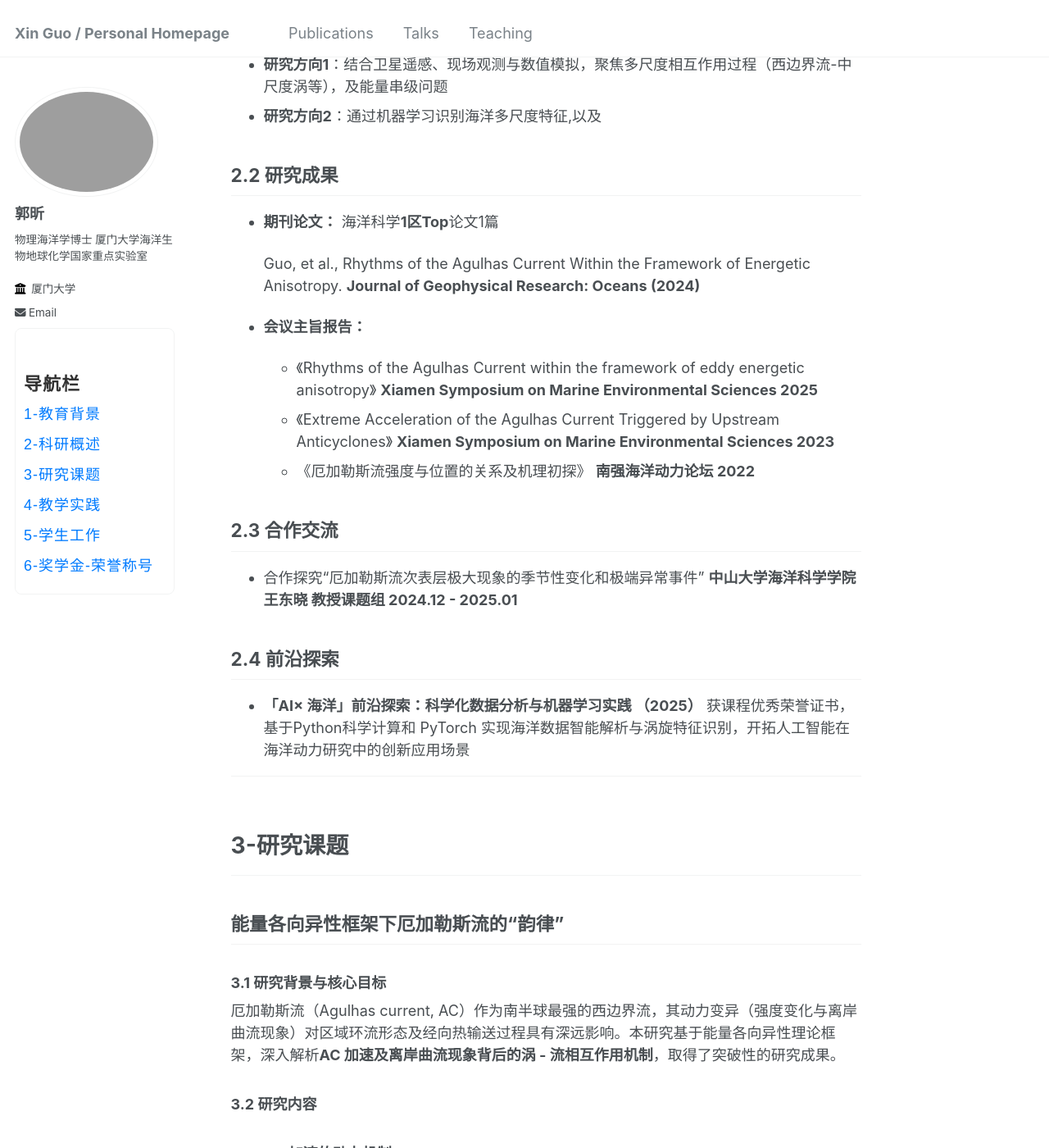
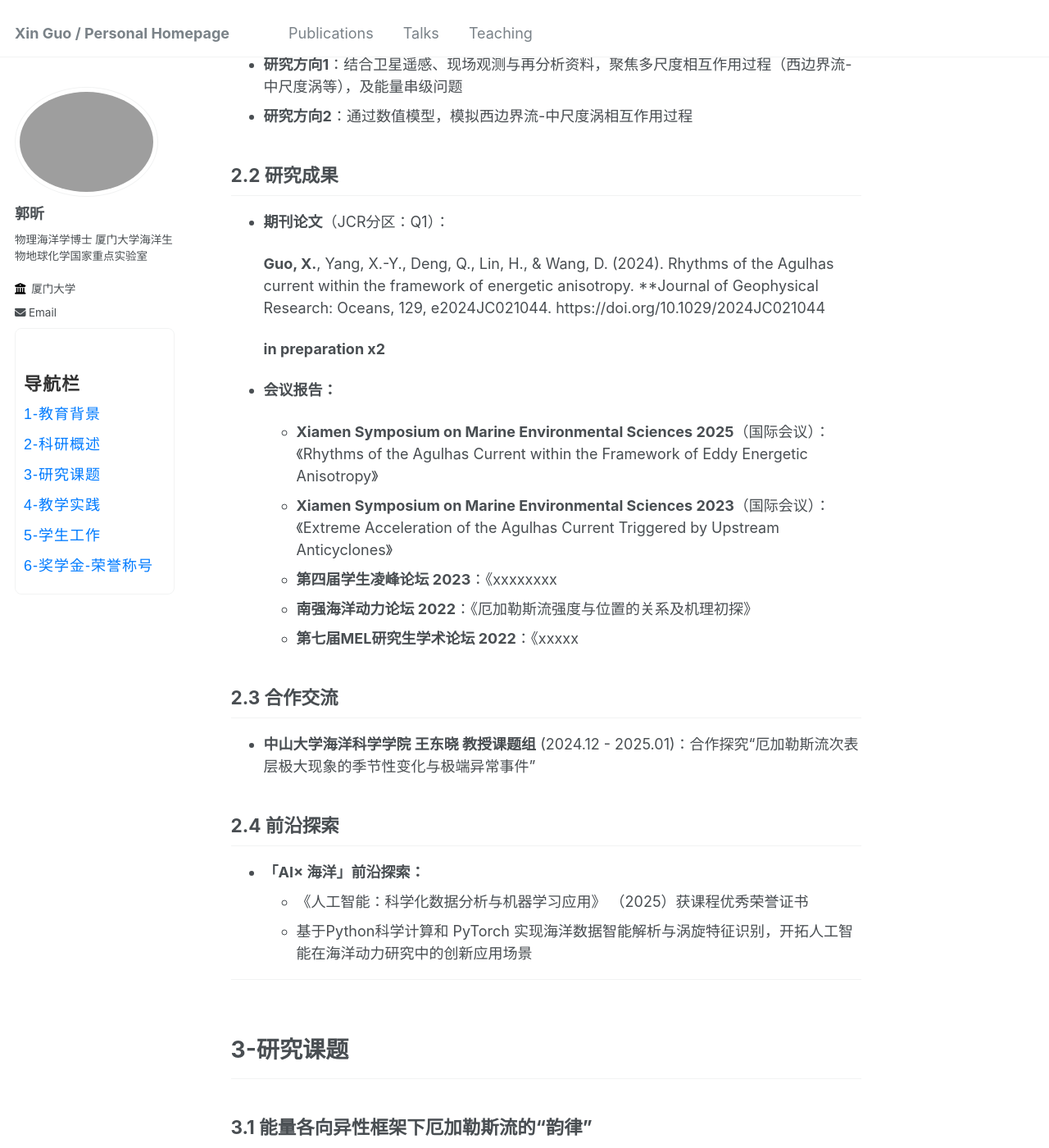
Before and after one commit to GuoXinOcean/GuoXinOcean.github.io, a Jekyll site: the page built from _pages/about.md, in a window 1280 px wide and 1400 px high, scrolled down 524 px. Shown: the whole window at 82% size. Built offline with Jekyll 4.4.1, drawn with Linux system fonts in a browser that asks for light colours; some of the changed text lies outside the part shown.

Commit message:
revised guo

```diff
--- a/_pages/about.md
+++ b/_pages/about.md
@@ -25,25 +25,30 @@ toc: false
 # 2-科研概述
 ---
 ## 2.1 研究方向
-- **研究方向1**：结合卫星遥感、现场观测与数值模拟，聚焦多尺度相互作用过程（西边界流-中尺度涡等），及能量串级问题
-- **研究方向2**：通过机器学习识别海洋多尺度特征,以及
+- **研究方向1**：结合卫星遥感、现场观测与再分析资料，聚焦多尺度相互作用过程（西边界流-中尺度涡等），及能量串级问题
+- **研究方向2**：通过数值模型，模拟西边界流-中尺度涡相互作用过程
 
 ## 2.2 研究成果
-  - **期刊论文：** 海洋科学**1区Top**论文1篇
+  - **期刊论文**（JCR分区：Q1）：
 
-    Guo, et al., Rhythms of the Agulhas Current Within the Framework of Energetic Anisotropy. **Journal of Geophysical Research: Oceans (2024)**
+    **Guo, X.**, Yang, X.-Y., Deng, Q., Lin, H., & Wang, D. (2024). Rhythms of the Agulhas current within the framework of energetic anisotropy. **Journal of Geophysical Research: Oceans, 129, e2024JC021044. https://doi.org/10.1029/2024JC021044
 
-  - **会议主旨报告：**
-    - 《Rhythms of the Agulhas Current within the framework of eddy energetic anisotropy》 **Xiamen Symposium on Marine Environmental Sciences 2025**
-    - 《Extreme Acceleration of the Agulhas Current Triggered by Upstream Anticyclones》 **Xiamen Symposium on Marine Environmental Sciences 2023**
-    - 《厄加勒斯流强度与位置的关系及机理初探》 **南强海洋动力论坛 2022**
+    **in preparation   x2**
+
+  - **会议报告：**
+    - **Xiamen Symposium on Marine Environmental Sciences 2025**（国际会议）：《Rhythms of the Agulhas Current within the Framework of Eddy Energetic Anisotropy》
+    - **Xiamen Symposium on Marine Environmental Sciences 2023**（国际会议）：《Extreme Acceleration of the Agulhas Current Triggered by Upstream Anticyclones》
+    - **第四届学生凌峰论坛 2023**：《xxxxxxxx
+    - **南强海洋动力论坛 2022**：《厄加勒斯流强度与位置的关系及机理初探》
+    - **第七届MEL研究生学术论坛 2022**：《xxxxx
 
 ## 2.3 合作交流
-  - 合作探究“厄加勒斯流次表层极大现象的季节性变化和极端异常事件” **中山大学海洋科学学院 王东晓 教授课题组 2024.12 - 2025.01**
+  - **中山大学海洋科学学院 王东晓 教授课题组** (2024.12 - 2025.01)：合作探究“厄加勒斯流次表层极大现象的季节性变化与极端异常事件”
 
 ## 2.4 前沿探索
-  - **「AI× 海洋」前沿探索：科学化数据分析与机器学习实践 （2025）**
-  获课程优秀荣誉证书，基于Python科学计算和 PyTorch 实现海洋数据智能解析与涡旋特征识别，开拓人工智能在海洋动力研究中的创新应用场景
+  - **「AI× 海洋」前沿探索：**
+    - 《人工智能：科学化数据分析与机器学习应用》 （2025）获课程优秀荣誉证书
+    - 基于Python科学计算和 PyTorch 实现海洋数据智能解析与涡旋特征识别，开拓人工智能在海洋动力研究中的创新应用场景
 
 ---
 <br/>
@@ -51,23 +56,27 @@ toc: false
 # 3-研究课题
 ---
 
-## 能量各向异性框架下厄加勒斯流的“韵律”
-### 3.1 研究背景与核心目标
-厄加勒斯流（Agulhas current, AC）作为南半球最强的西边界流，其动力变异（强度变化与离岸曲流现象）对区域环流形态及经向热输送过程具有深远影响。本研究基于能量各向异性理论框架，深入解析**AC 加速及离岸曲流现象背后的涡 - 流相互作用机制**，取得了突破性的研究成果。
+## 3.1 能量各向异性框架下厄加勒斯流的“韵律”
+### 3.1.1 研究背景与核心目标
+厄加勒斯流（Agulhas current, AC）系统同时连接印度洋、大西洋和南大洋，是全球海洋环流的关键节点。厄加勒斯流作为南半球最强的西边界流，其动力变异（强度变化与离岸曲流现象）对区域环流形态及经向热输送过程具有深远影响。本研究基于前沿的能量各向异性理论框架，深入解析**AC 加速及离岸曲流现象背后的涡 - 流相互作用机制**，取得了突破性的研究成果。
 
-### 3.2 研究内容
-  - ### AC 加速的动力机制
-    研究发现，AC 流速增强的关键驱动力来自上游反气旋。当反气旋向西南方向移动并与非洲东岸的 AC 发生碰撞时，二者的相互挤压致使局地流速显著提升，同时等密面坡度增大，最终推动 AC 强度增强。
-  - ### 离岸曲流的双重形成机制
+### 3.1.2 研究内容
+  - ### 厄加勒斯流加速的动力机制
+    研究发现，AC 流速增强的关键驱动力来自上游反气旋涡旋。当反气旋向西南方向移动并与非洲东岸的 AC 发生碰撞时，二者的相互挤压致使局地流速显著提升，同时等密面坡度增大，最终推动 AC 强度增强。
+  - ### 离岸曲流的两种形成机制
     离岸曲流的形成过程更为复杂，涉及两个重要机制：其一，本研究首次证实外来气旋能够降低 AC 局地水平位涡梯度，使气旋得以穿越西边界流，进而引发 AC 产生脉冲状蜿蜒曲流；其二，反气旋与 AC 相互作用所引发的正压不稳定现象，同样会促进曲流的生成。
   - ### 能量反馈的正负循环体系
-    基于能量各向异性框架下的涡动能方程，本研究揭示了两个核心反馈过程：一方面，反气旋挤压与气旋曲流发展会强化涡各向异性，加速正压不稳定进程并推动正向能量串级，形成促进曲流发展的正反馈循环；另一方面，不同于以往研究的假设，反气旋诱导的 AC 加速及气旋曲流发展会削弱平均流应变率，从而抑制正向能量串级与曲流发展，构成负反馈循环。正是这两种反馈机制的协同作用，共同决定了 AC 曲流的演变特征。
+    基于能量各向异性框架下的涡动能方程，本研究揭示了正压不稳定过程中的两个核心反馈机制：一方面，反气旋的挤压与气旋曲流的发展会强化涡各向异性，加速正压不稳定进程并推动正向能量串级，形成促进曲流发展的正反馈循环；另一方面，不同于以往研究的假设，反气旋诱导的 AC 加速及气旋曲流的发展会削弱平均流的应变率，从而抑制正向能量串级与曲流发展，构成负反馈循环。正是这两种反馈机制的协同作用，共同决定了 AC 曲流的演变特征。
 
-### 3.3 研究方法的创新与价值
-本研究采用的能量各向异性诊断方法，为探究多尺度相互作用提供了全新视角。该方法具备良好的普适性，有望推广应用于其他西边界流系统的研究，为海洋动力学领域的发展提供了重要的理论支持与方法借鉴。
+### 3.1.3 研究方法的创新与价值
+本研究采用的能量各向异性诊断方法，为探究多尺度相互作用提供了全新视角。该方法具备良好的普适性，有望推广应用于其他西边界流系统的研究，为海洋动力学领域的发展提供重要的理论支持与方法借鉴。
+
+![collaborative_stereo](../images/poster.png "poster"){:width='900'}
 
 
-![collaborative_stereo](../images/poster.png "poster"){:width='900'}
+## 3.2 数值模拟
+
+
 
 
 ---
@@ -75,19 +84,22 @@ toc: false
 
 # 4-教学实践
 ---
-**「物理海洋学基础实验」实验助教 2021**
+**「物理海洋学基础实验」课程助教**（2021）
 
-- 主导温盐深仪（CTD）、声学多普勒流速仪（ADCP）等实验教学，带教海流观测 / 温盐剖面分析等核心实验，培养学生海洋要素实测能力。2021年2月-6月
-- **随船出海作业** 测量风速，海流等关键数据。2021年6月
+- 课堂教学辅助：协助教师开展海洋水文要素（如深度、温度、盐度等）和气象要素观测原理的课堂讲授
+- 分组实验指导：指导学生掌握常规观测仪器（如温盐仪、水色计等）的操作方法，监督实验流程的规范性。
+- **随船出海实习**： 协助组织乘坐“海洋2号”科考船，指导学生开展定位与水深观测，以及海洋气象（如风速、风向）、海况（水色、透明度）、温度盐度、海流等要素的现场观测，监督仪器使用安全、数据记录的准确性。
+
 
 ---
 <br/>
 
 # 5-学生工作
 ---
-- **组织能力锻造：** 担任海洋与地球学院团总支 & 研究生会组织部负责人，主导多项大型学生活动策划与组织，协调团队高效运作。**2020 - 2021 年**
-- **党性思想引领：** 任职物理海洋第一研究生党支部纪检委员（监督党内纪律执行，推动支部作风建设）**2020 - 2023 年**
-- **学生服务践行：**  出任厦门大学学生会生活服务中心副主任（聚焦学生生活需求，优化校园生活服务） **2016 - 2017 年**
+- 党性思想引领：任职**物理海洋第一研究生党支部纪检委员**（2020-2023年），监督党内纪律执行（如：提出推优人选的量化指标、防止简单以票取人，督促），参与组织党支部活动（如：跨学院的共建活动，学院阳光羽毛球比赛等）。
+- 组织能力锻造：担任**海洋与地球学院团总支和研究生会组织部负责人**（2020-2021年），主导多项大型学生活动策划与组织（如：厦门大学校庆志愿活动，翔安校区素质拓展活动，三院联谊活动，同上四史思政课），协调团队高效运作。
+- 学生服务践行： 出任**厦门大学学生会生活服务中心副主任**（2016-2017年），聚焦学生生活需求，优化校园生活服务。
+- 学生服务践行： 出任**数学科学学院素拓部副部长**（2016-2017年），参与组织学院活动。
 
 ---
 <br/>
@@ -100,5 +112,31 @@ toc: false
 | **博海奖学金** | 厦门大学海洋与地球学院      |  2025          |
 | **研究生会优秀学生干部** | 厦门大学海洋与地球学院   |  2021     |
 | **校级三好学生** | 厦门大学   |  2020     |
+| **三好学生荣誉称号** | 厦门大学海洋与地球学院   |  2020     |
+| **全国优秀团队奖，最佳传播奖**  | 中国大学生社会实践知行促进计划    |  2019     |
+| **暑期社会实践活动“优秀团队”**  | 厦门大学    |  2019     |
+| **志愿服务奖学金**  | 厦门大学数学科学学院   |  2018     |
 | **优秀学生奖学金**  | 厦门大学   |  2018     |
+| **美国大学生数学建模竞赛三等奖**  | 美国数学及其应用联合会   |  2018     |
 | **优秀学生奖学金**  | 厦门大学   |  2017     |
+| **全国大学生数学建模竞赛二等奖**  | 福建省教育厅   |  2017     |
+
+
+---
+<br/>
+
+# 7-社会实践
+---
+
+- “景润青年”云南暑期实践队
+- 平潭社会实践（风力发电）（平潭综合实验区气象局）（龙源平潭风力发电有限公司，平潭长江澳风电场）
+
+
+---
+<br/>
+
+# 8-相关技能
+---
+- 计算机能力：熟练掌握 Matlab、Python等。
+- 语言能力：通过英语六级考试(CET-6)，具备良好的英语读写和沟通能力。
+- 其他：教师资格证，普通话
```
Also changed, not shown: images/eddy-WBC_evolution.gif (added), images/ta_map.jpg (added).
